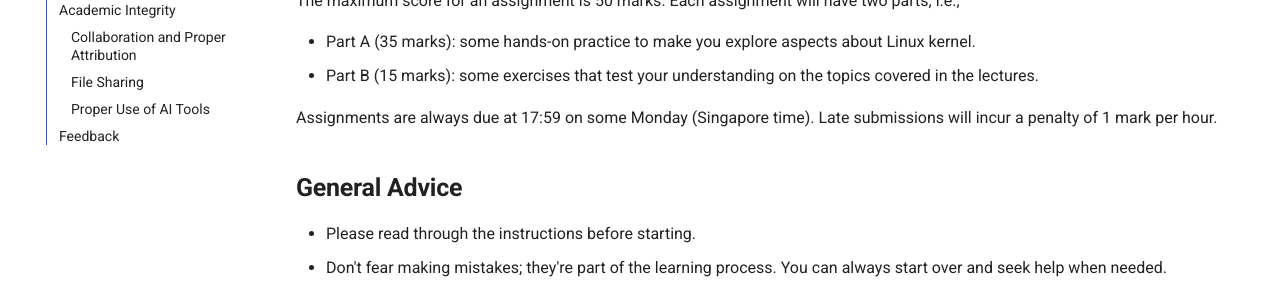
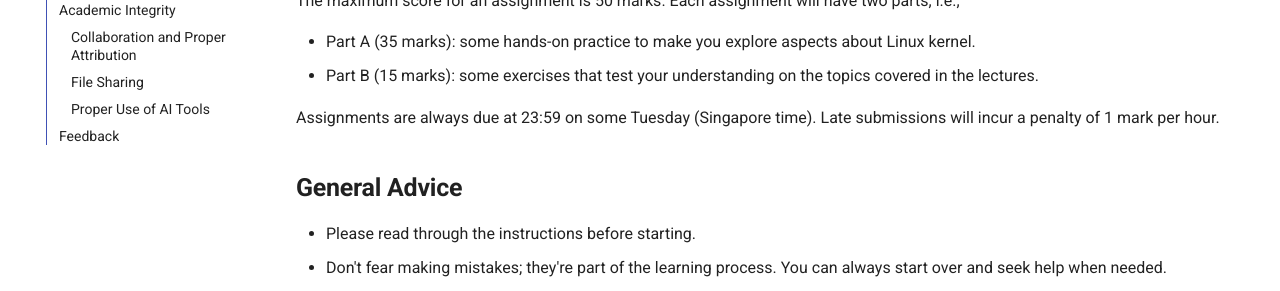
Before and after one commit to nus-cs5250/26s, an MkDocs documentation site: the page built from docs/index.md, in a window 1280 px wide and 900 px high, scrolled down 304 px. Shown: the part 152-443 px from the top of the window. Built offline with MkDocs 1.6.1 and Material for MkDocs 9.7.7, drawn with Linux system fonts in a browser that asks for light colours; comment, search, counter and statistics services are not loaded.

Commit message:
update the index.md

```diff
--- a/docs/index.md
+++ b/docs/index.md
@@ -16,7 +16,7 @@ Each assignment will have two parts, i.e.,
 - Part A (35 marks): some hands-on practice to make you explore aspects about Linux kernel.
 - Part B (15 marks): some exercises that test your understanding on the topics covered in the lectures.
 
-Assignments are always due at 17:59 on some Monday (Singapore time).
+Assignments are always due at 23:59 on some Tuesday (Singapore time).
 Late submissions will incur a penalty of 1 mark per hour.
 
 ## General Advice
```
